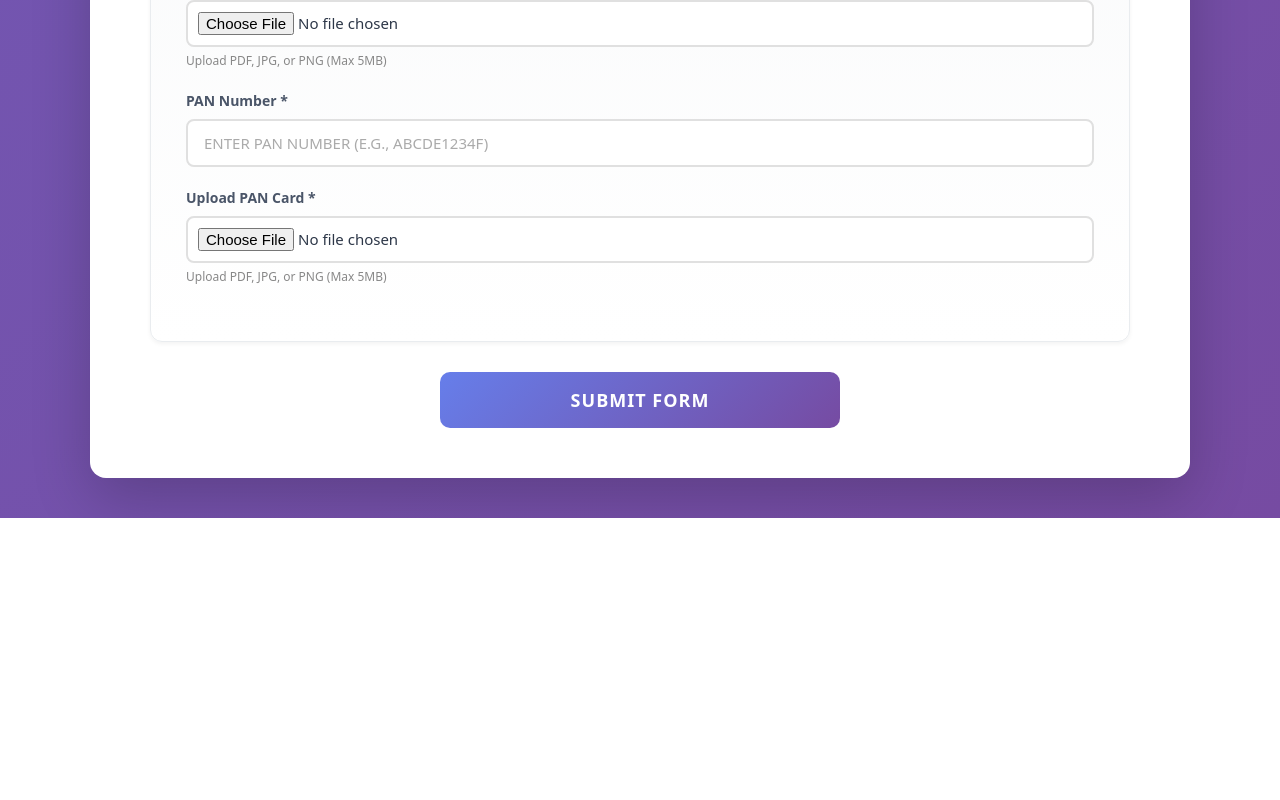
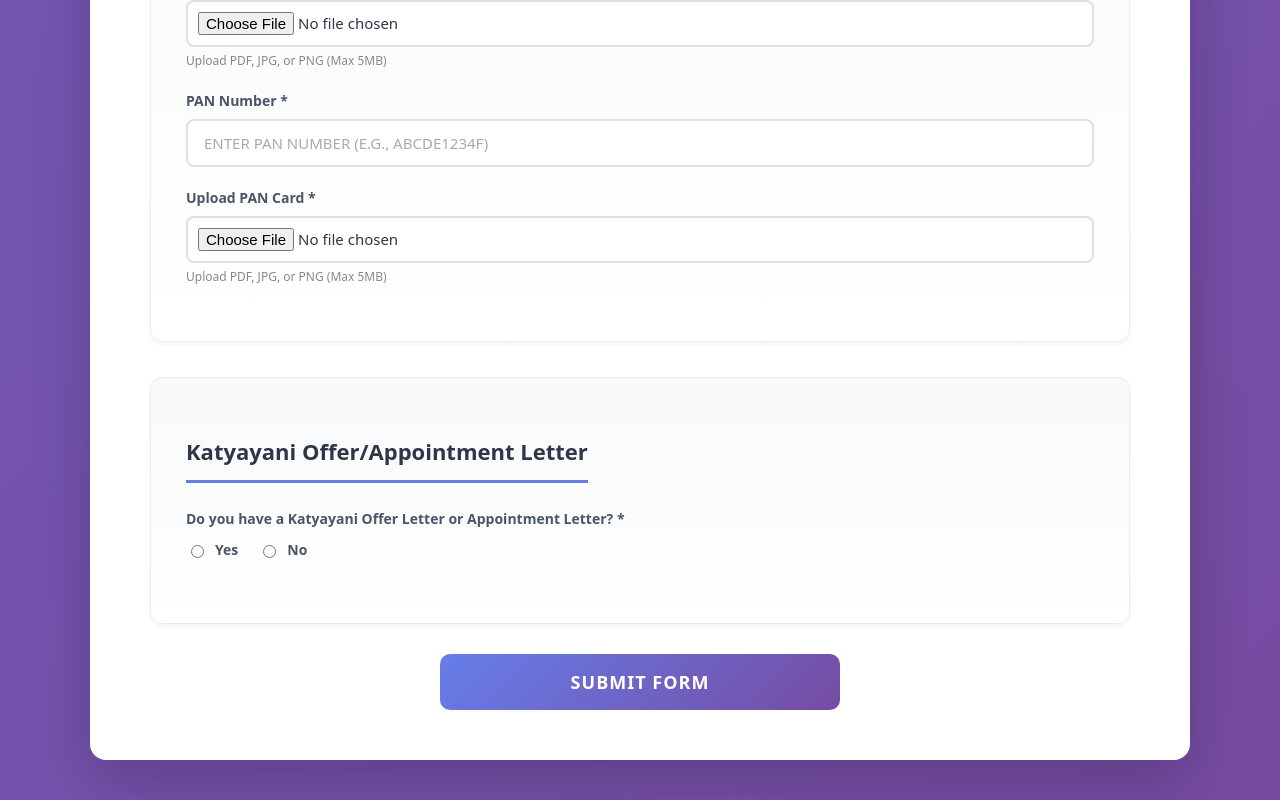
Before and after one commit to Ameesha-Katyayani/hrms-employee-form, a React (Vite) app: page / in a window 1280 px wide. Shown: the part 7664-8464 px from the top of the page. Before the commit the page ends 8182 px from the top, so only its background shows below. Built offline with nearby package versions, Linux system fonts and the light colour scheme.

Commit message:
updated appoint url

```diff
--- a/src/pages/EmployeeForm.jsx
+++ b/src/pages/EmployeeForm.jsx
@@ -70,6 +70,9 @@
 
     // PAN Details
     panNumber: "",
+
+    // Katyayani Letter
+    hasKatyayaniLetter: "",
   });
 
   const [documents, setDocuments] = useState({
@@ -78,6 +81,7 @@
     bankProof: null,
     tenthMarksheet: null,
     twelfthMarksheet: null,
+    katyayaniLetter: null,
   });
 
   const [educationList, setEducationList] = useState([
@@ -226,7 +230,14 @@
         twelfthMarksheetUrl = await uploadFile(documents.twelfthMarksheet, 'employee-documents', twelfthPath);
       }
 
-      // 6. Insert employee data
+      // 6. Upload Katyayani Letter if provided
+      let katyayaniLetterUrl = null;
+      if (documents.katyayaniLetter) {
+        const letterPath = `katyayani-letters/${Date.now()}_${documents.katyayaniLetter.name}`;
+        katyayaniLetterUrl = await uploadFile(documents.katyayaniLetter, 'employee-documents', letterPath);
+      }
+
+      // 7. Insert employee data
       const { data: employeeData, error: employeeError } = await supabase
         .from('employees')
         .insert([
@@ -279,6 +290,8 @@
             aadhaar_card_url: aadhaarCardUrl,
             pan_number: form.panNumber,
             pan_card_url: panCardUrl,
+            has_katyayani_letter: form.hasKatyayaniLetter,
+            katyayani_letter_url: katyayaniLetterUrl,
           }
         ])
         .select();
@@ -1503,6 +1516,58 @@
           </div>
         </div>
 
+        {/* Katyayani Offer/Appointment Letter Section */}
+        <div className="form-section">
+          <h3 className="section-title">Katyayani Offer/Appointment Letter</h3>
+
+          <div className="form-group">
+            <label>Do you have a Katyayani Offer Letter or Appointment Letter? *</label>
+            <div style={{display: 'flex', gap: '20px', marginTop: '10px'}}>
+              <label style={{display: 'flex', alignItems: 'center', gap: '8px', cursor: 'pointer'}}>
+                <input
+                  type="radio"
+                  name="hasKatyayaniLetter"
+                  value="yes"
+                  checked={form.hasKatyayaniLetter === "yes"}
+                  onChange={handleChange}
+                  required
+                />
+                <span>Yes</span>
+              </label>
+              <label style={{display: 'flex', alignItems: 'center', gap: '8px', cursor: 'pointer'}}>
+                <input
+                  type="radio"
+                  name="hasKatyayaniLetter"
+                  value="no"
+                  checked={form.hasKatyayaniLetter === "no"}
+                  onChange={handleChange}
+                  required
+                />
+                <span>No</span>
+              </label>
+            </div>
+          </div>
+
+          {form.hasKatyayaniLetter === "yes" && (
+            <div className="form-group">
+              <label htmlFor="katyayaniLetter">Upload Offer/Appointment Letter *</label>
+              <input
+                id="katyayaniLetter"
+                type="file"
+                accept=".pdf,.jpg,.jpeg,.png"
+                onChange={(e) => handleDocumentChange("katyayaniLetter", e.target.files[0])}
+                required
+              />
+              <small className="file-hint">Upload PDF, JPG, or PNG (Max 5MB)</small>
+              {documents.katyayaniLetter && (
+                <div className="file-preview">
+                  <strong>Katyayani Letter:</strong> {documents.katyayaniLetter.name}
+                </div>
+              )}
+            </div>
+          )}
+        </div>
+
         <button type="submit" className="submit-btn">
           Submit Form
         </button>
```
